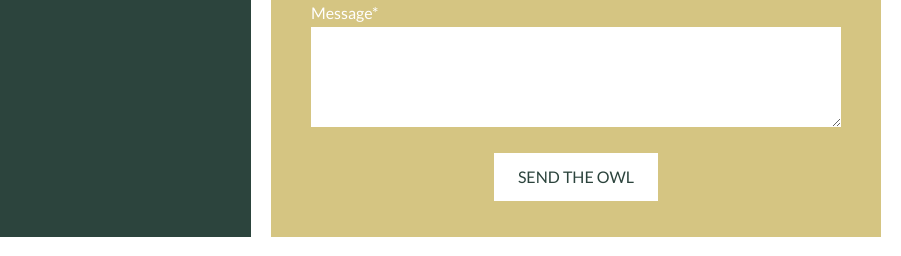
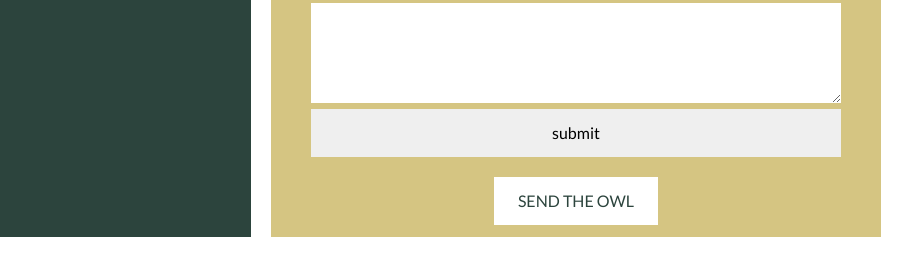
Before and after one commit to mlhagan/mlhagan-portfolio, a plain HTML site: page contact.html in a window 1280 px wide. Shown: the part 1053-1309 px from the top of the page, 379-1280 px from the left. Drawn offline with Linux system fonts and the light colour scheme.

Commit message:
Update contact.html

```diff
--- a/contact.html
+++ b/contact.html
@@ -156,7 +156,7 @@
                   </div>
                   <div class="row">
                     <div class="col text-center">
-                      <a href="mailto:mlhagan.webdesign@gmail.com" class="pri-btn">Send the owl</a>
+                      <input type="submit" value="submit"><a href="mailto:mlhagan.webdesign@gmail.com" class="pri-btn">Send the owl</a>
                     </div>
                   </div>
                 </form>
```
